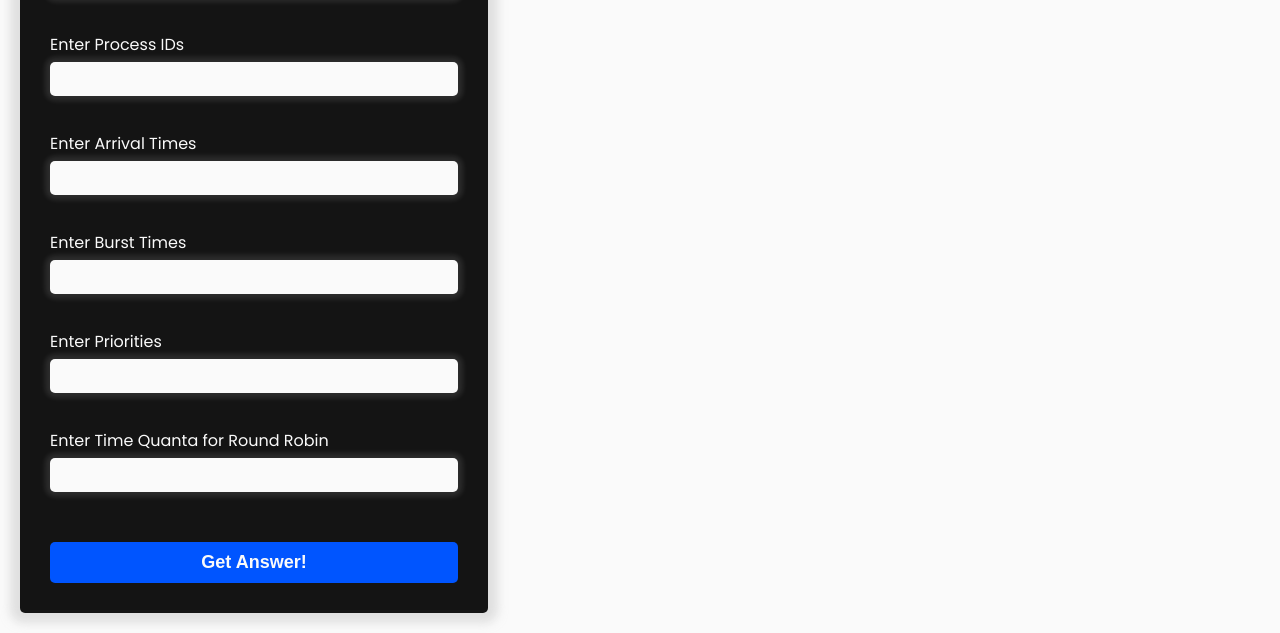
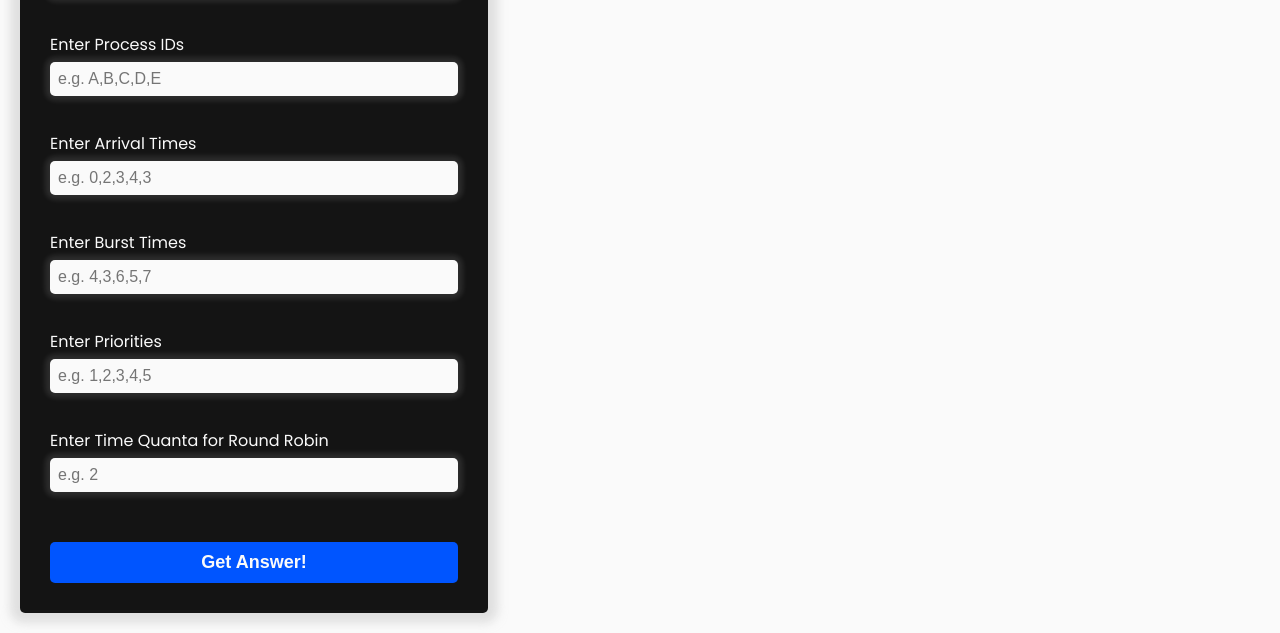
Before and after one commit to The-UrvishPatel/OS-CPU_Scheduling_Algorithms, a website: page public/index.html in a window 1280 px wide. Shown: the part 210-843 px from the top of the page. Drawn offline with nearby package versions, Linux system fonts and the light colour scheme; a web font is replaced by a local one.

Commit message:
Changes done!

```diff
--- a/public/index.html
+++ b/public/index.html
@@ -41,27 +41,27 @@
 
                     <div class="line">
                         <label for="pid">Enter Process IDs</label>
-                        <input type="text" name="pid" id="pid" class="input">
+                        <input type="text" name="pid" id="pid" class="input" placeholder="e.g. A,B,C,D,E">
                     </div>
 
                     <div class="line">
                         <label for="arrival">Enter Arrival Times</label>
-                        <input type="text" name="arrival" id="arrival" class="input">
+                        <input type="text" name="arrival" id="arrival" class="input" placeholder="e.g. 0,2,3,4,3">
                     </div>
 
                     <div class="line">
                         <label for="burst">Enter Burst Times</label>
-                        <input type="text" name="burst" id="burst" class="input">
+                        <input type="text" name="burst" id="burst" class="input" placeholder="e.g. 4,3,6,5,7">
                     </div>
 
                     <div class="line">
                         <label for="priority">Enter Priorities</label>
-                        <input type="text" name="priority" id="priority" class="input">
+                        <input type="text" name="priority" id="priority" class="input" placeholder="e.g. 1,2,3,4,5">
                     </div>
 
                     <div class="line">
                         <label for="quanta">Enter Time Quanta for Round Robin</label>
-                        <input type="text" name="quanta" id="quanta" class="input">
+                        <input type="text" name="quanta" id="quanta" class="input" placeholder="e.g. 2">
                     </div>
 
                     <button type="submit" class="btn">Get Answer!</button>
```
